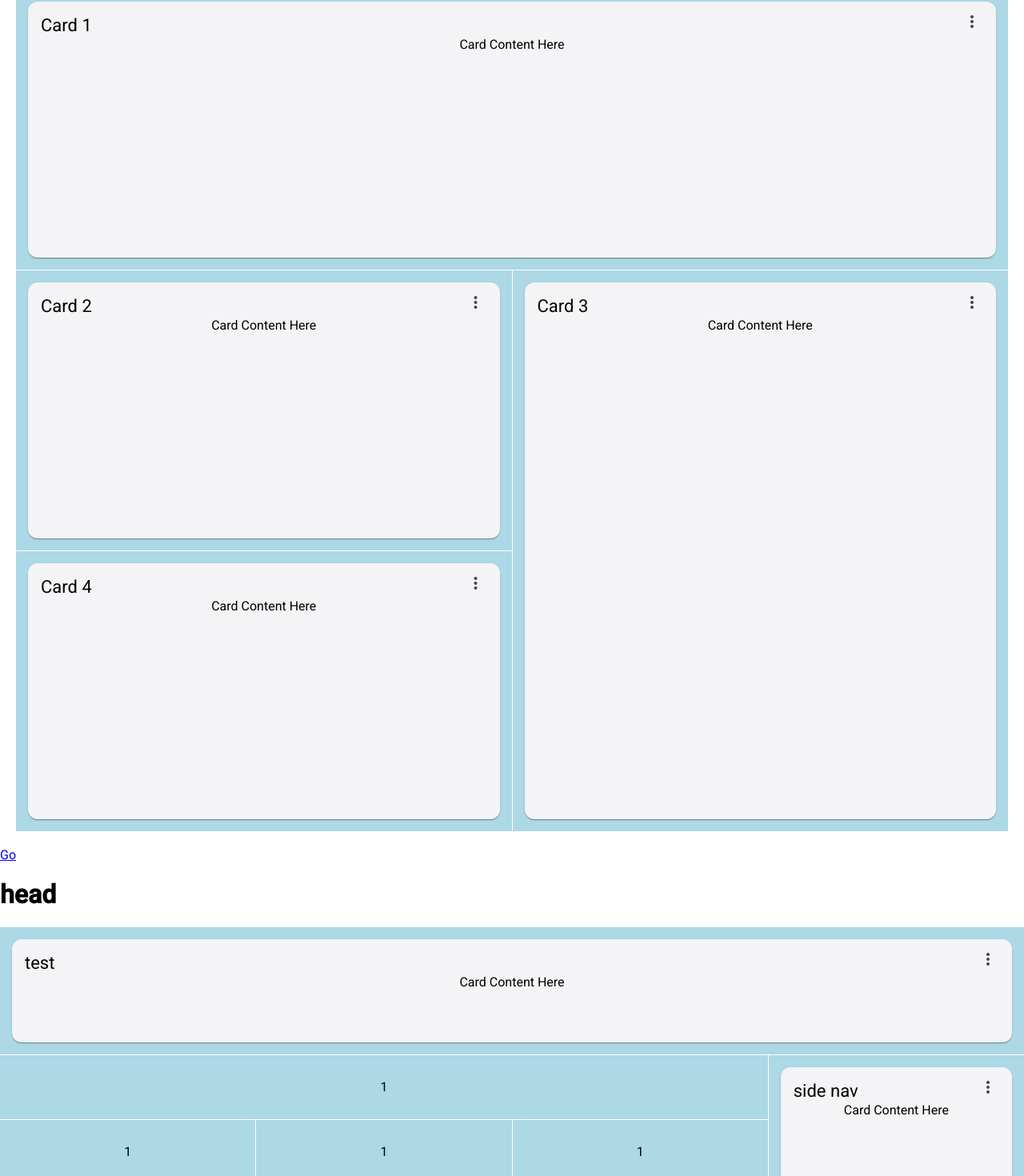
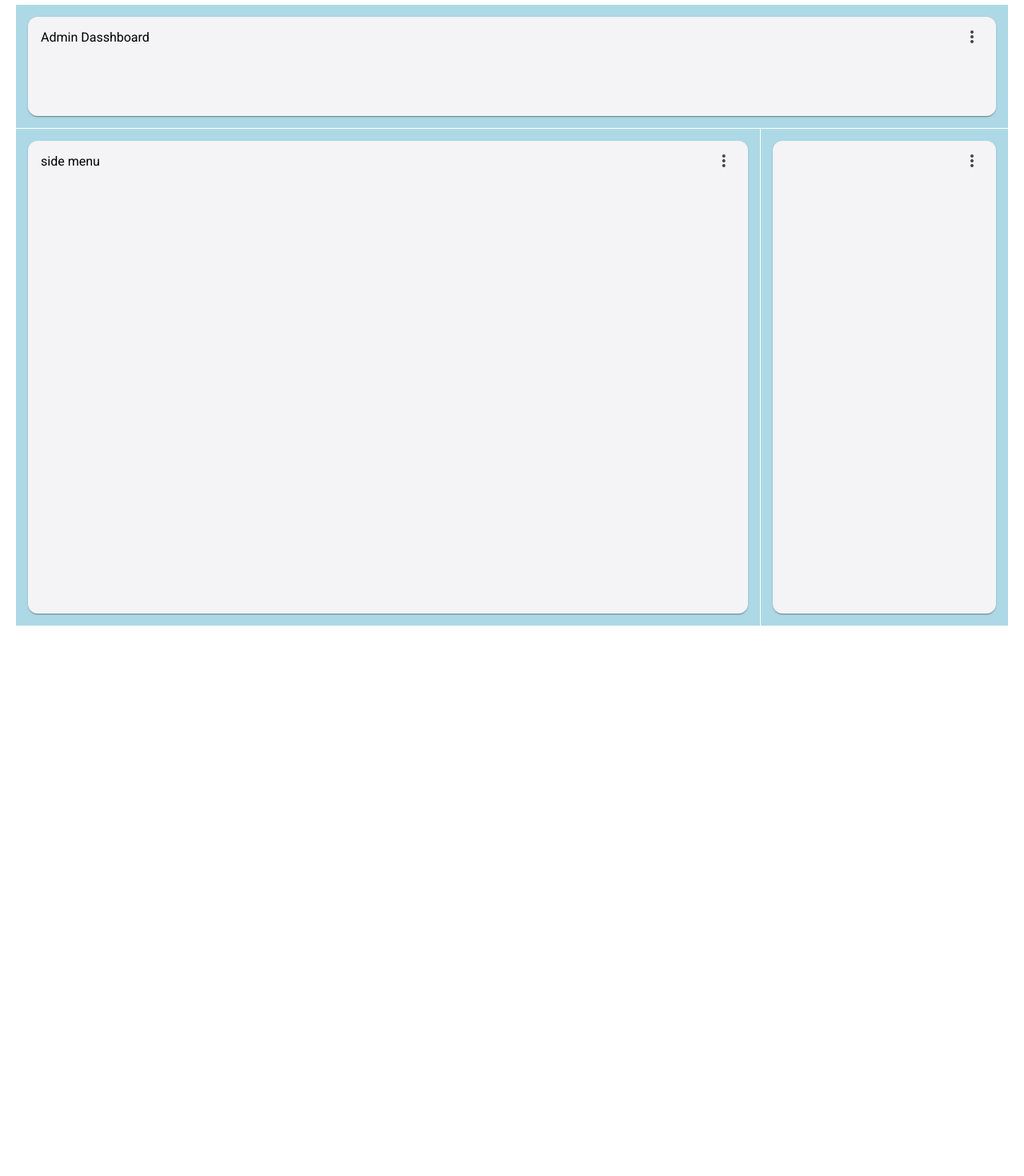
Before and after one commit to qAmiralii/cncMaster, an Angular app: page /private in a window 1280 px wide. Shown: the part 94-1564 px from the top of the page at 80% size. After the commit the page ends 876 px from the top, so only its background shows below. Built offline with nearby package versions, Linux system fonts and the light colour scheme.

Commit message:
admin dashboard_4

```diff
--- a/src/app/navigation/private-nav/ui/private-nav.component.html
+++ b/src/app/navigation/private-nav/ui/private-nav.component.html
@@ -1,51 +1,15 @@
-<div class="grid-container">
-  <h1 class="mat-h1">Dashboard</h1>
-  <mat-grid-list cols="2" rowHeight="350px">
-    @for (card of cards | async; track card) {
-    <mat-grid-tile [colspan]="card.cols" [rowspan]="card.rows">
-      <mat-card class="dashboard-card">
-        <mat-card-header>
-          <mat-card-title>
-            {{card.title}}
-            <button matIconButton class="more-button" [matMenuTriggerFor]="menu" aria-label="Toggle menu">
-              <mat-icon>more_vert</mat-icon>
-            </button>
-            <mat-menu #menu="matMenu" xPosition="before">
-              <button mat-menu-item>Expand</button>
-              <button mat-menu-item>Remove</button>
-            </mat-menu>
-          </mat-card-title>
-        </mat-card-header>
-        <mat-card-content class="dashboard-card-content">
-          <div>Card Content Here</div>
-        </mat-card-content>
-      </mat-card>
-    </mat-grid-tile>
-    }
-  </mat-grid-list>
-</div>
 
 
 <a routerLink="products">Go</a>
 
-
-
-
-<router-outlet></router-outlet>
-
-
-
-
-
-<mat-grid-list cols="4" rowHeight="4:1">
-  <mat-grid-tile-header>
-    <h1> head </h1>
-  </mat-grid-tile-header>
-  <mat-grid-tile [colspan]="4" [rowspan]="2">
-    <mat-card class="dashboard-card">
-      <mat-card-header>
-        <mat-card-title>
-          test
+<div class="grid-container">
+  <h1 class="mat-h1">Dashboard</h1>
+  <mat-grid-list cols="4" rowHeight="4:1">
+    @for (item of cards | async; track item) {
+    <mat-grid-tile [colspan]="item.cols" [rowspan]="item.rows">
+      <mat-card class="dashboard-card">
+        <mat-card-header>
+          {{item.title}}
           <button matIconButton class="more-button" [matMenuTriggerFor]="menu" aria-label="Toggle menu">
             <mat-icon>more_vert</mat-icon>
           </button>
@@ -53,38 +17,13 @@
             <button mat-menu-item>Expand</button>
             <button mat-menu-item>Remove</button>
           </mat-menu>
-        </mat-card-title>
-      </mat-card-header>
-      <mat-card-content class="dashboard-card-content">
+        </mat-card-header>
+      </mat-card>
+      <mat-card-content>
         <div>Card Content Here</div>
       </mat-card-content>
-    </mat-card>
-  </mat-grid-tile>
-
-  <mat-grid-tile [colspan]="3">1</mat-grid-tile>
-  <mat-grid-tile [rowspan]="8">
-        <mat-card class="dashboard-card">
-      <mat-card-header>
-        <mat-card-title>
-          side nav
-          <button matIconButton class="more-button" [matMenuTriggerFor]="menu" aria-label="Toggle menu">
-            <mat-icon>more_vert</mat-icon>
-          </button>
-          <mat-menu #menu="matMenu" xPosition="before">
-            <button mat-menu-item>Expand</button>
-            <button mat-menu-item>Remove</button>
-          </mat-menu>
-        </mat-card-title>
-      </mat-card-header>
-      <mat-card-content class="dashboard-card-content">
-        <div>Card Content Here</div>
-      </mat-card-content>
-    </mat-card>
-  </mat-grid-tile>
-
-  <mat-grid-tile>1</mat-grid-tile>
-  <mat-grid-tile>1</mat-grid-tile>
-  <mat-grid-tile>1</mat-grid-tile>
-  <mat-grid-tile>1</mat-grid-tile>
-  <mat-grid-tile>1</mat-grid-tile>
+    </mat-grid-tile>
+  }
 </mat-grid-list>
+</div>
+<router-outlet></router-outlet>
--- a/src/app/navigation/private-nav/ui/private-nav.component.ts
+++ b/src/app/navigation/private-nav/ui/private-nav.component.ts
@@ -7,15 +7,10 @@ import { MatMenuModule } from '@angular/material/menu';
 import { MatIconModule } from '@angular/material/icon';
 import { MatButtonModule } from '@angular/material/button';
 import { MatCardModule } from '@angular/material/card';
-import {MatListModule} from '@angular/material/list';
+import { MatListModule } from '@angular/material/list';
 import { RouterLink, RouterOutlet } from '@angular/router';
+import { Title } from '@angular/platform-browser';
 
-export interface Tile {
-  color: string;
-  cols: number;
-  rows: number;
-  text: string;
-}
 @Component({
   selector: 'app-private-nav',
   templateUrl: './private-nav.component.html',
@@ -33,35 +28,25 @@ export interface Tile {
   ]
 })
 export class PrivateNavComponent {
-  private breakpointObserver = inject(BreakpointObserver);
 
-  /** Based on the screen size, switch from standard to one column per row */
-  cards = this.breakpointObserver.observe(Breakpoints.Handset).pipe(
+  private mobileMode = inject(BreakpointObserver);
+  cards = this.mobileMode.observe(Breakpoints.Handset).pipe(
     map(({ matches }) => {
       if (matches) {
         return [
-          { title: 'Card 1', cols: 1, rows: 1 },
-          { title: 'Card 2', cols: 1, rows: 1 },
-          { title: 'Card 3', cols: 1, rows: 1 },
-          { title: 'Card 4', cols: 1, rows: 1 }
-        ];
+          { title: 'Admin Dasshboard', cols: 1, rows: 1 },
+          { title: 'Side menu', cols: 1, rows: 1 },
+          { title: '', cols: 1, rows: 1 },
+        ]
       }
 
       return [
-        { title: 'Card 1', cols: 2, rows: 1 },
-        { title: 'Card 2', cols: 1, rows: 1 },
-        { title: 'Card 3', cols: 1, rows: 2 },
-        { title: 'Card 4', cols: 1, rows: 1 }
-      ];
+        { title: 'Admin Dasshboard', cols: 4, rows: 2 },
+        { title: 'side menu', cols: 3, rows: 8 },
+        { title: '', cols: 1, rows: 8 },
+      ]
     })
-  );
-
-
-
-
-
-
-
+  )
 
 
 
```
